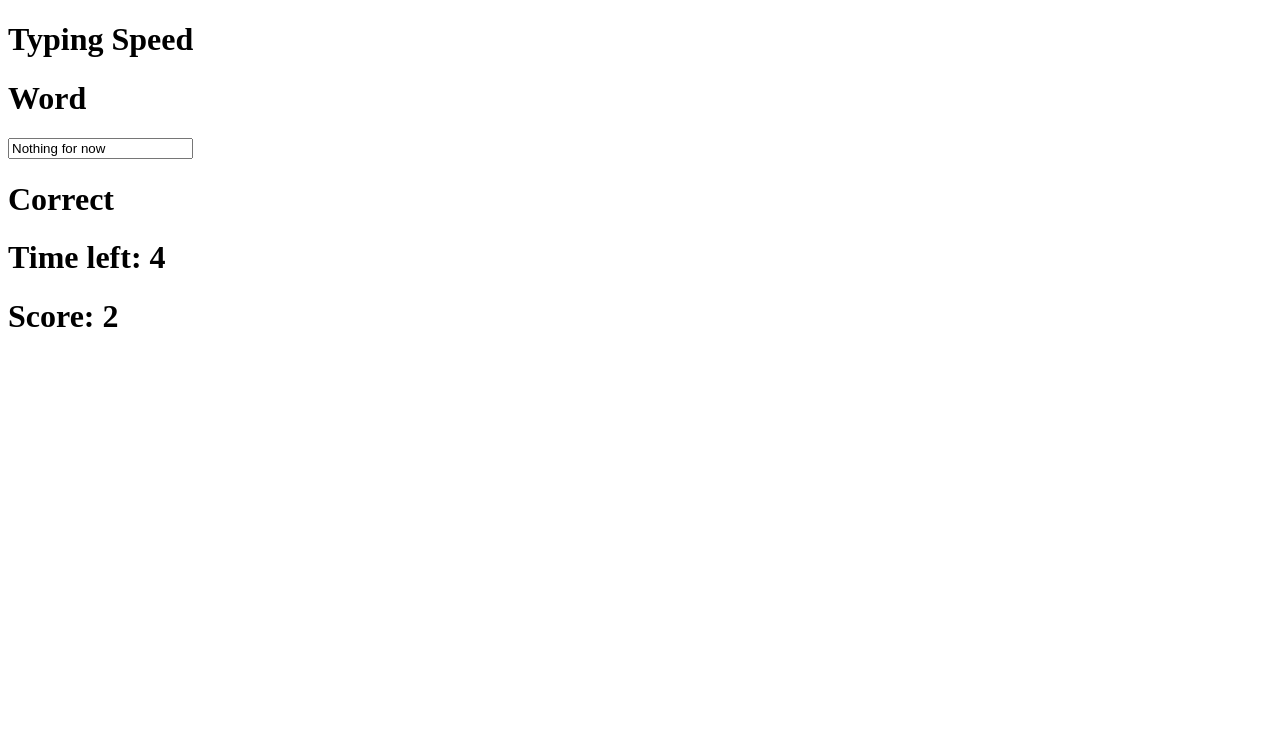
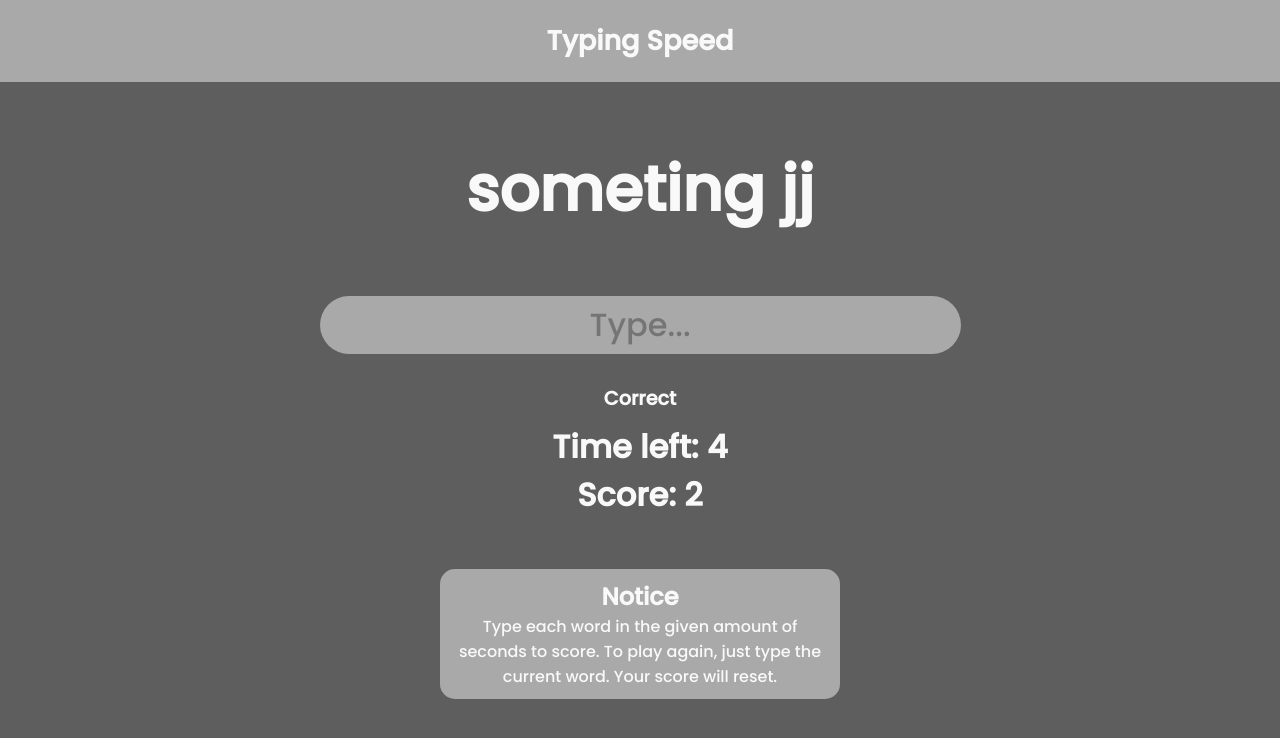
Before and after one commit to rayyaneelmalhouni/typingSpeed, a Svelte app: page / in a window 1280 px wide. Shown: the top 738 px of the page. Built offline with nearby package versions, Linux system fonts and the light colour scheme.

Commit message:
Finish the CSS part

```diff
--- a/public/global.css
+++ b/public/global.css
@@ -0,0 +1,7 @@
+@import url("https://fonts.googleapis.com/css2?family=Poppins:wght@500&display=swap");
+* {
+  padding: 0;
+  margin: 0;
+  box-sizing: border-box;
+  font-family: "Poppins", sans-serif;
+}
--- a/src/App.svelte
+++ b/src/App.svelte
@@ -2,10 +2,38 @@
    import Word from "./components/Word.svelte";
    import Typer	from "./components/Typer.svelte";
    import Score from "./components/Score.svelte";
+   import Notice from "./components/Notice.svelte";
 </script>
-<div>
-<div><h1>Typing Speed</h1></div>
+
+<style>
+   .container {
+	   background-color: #5e5e5e;
+	   min-height: 100vh;
+	   width: 100%;
+	   color: #F9F9F9;
+
+   }
+   .title-container {
+	   padding: 20px;
+	   text-align: center;
+	   background-color: #A9A9A9;
+   }
+   .title {
+	   font-size: 1.7em;
+   }
+   @media only screen and (max-width: 600px) {
+	   .title-container {
+		   padding: 10px;
+	   }
+	   .title {
+		   font-size: 1.3em;
+	   }
+   }
+</style>
+<div class="container">
+<div class="title-container"><h1 class="title">Typing Speed</h1></div>
 <Word />
 <Typer />
 <Score />
+<Notice />
 </div>
--- /dev/null
+++ b/src/components/Notice.svelte
@@ -0,0 +1,34 @@
+
+<style>
+    .notice-container {
+        width: 70%;
+        margin: 0 auto;
+        padding: 10px;
+        background-color: #A9A9A9;
+        border-radius: 15px;
+        margin-top: 40px;
+        max-width: 400px;
+    }
+    .title {
+        font-size: 1.5em;
+        text-align: center;
+    }
+    .notice {
+        text-align: center
+    }
+    @media only screen and (max-width: 600px) {
+        .title {
+            font-size: 1.3em;
+
+        }
+        .notice {
+            font-size: .9em;
+        }
+    }
+</style>
+
+<div class="notice-container">
+    <h1 class="title">Notice</h1>
+    <p class="notice">Type each word in the given amount of seconds to score. To play again, just type the current word. Your score
+        will reset.</p>
+</div>
--- a/src/components/Score.svelte
+++ b/src/components/Score.svelte
@@ -1,8 +1,29 @@
-<div>
-  <h1>Correct</h1>
-  <div>
-      <h1>Time left: 4</h1>
-      <h1>Score: 2</h1>
+<style>
+    .more {
+        padding: 10px;
+        text-align: center;
+    }
+    .message {
+        font-size: 1.2em;
+    }
+    .info-container {
+        margin-top: 10px;
+    }
+    .time, .score {
+        font-size: 2em;
+    }
+    @media only screen and (max-width: 600px) {
+        .time, .score {
+            font-size: 1.5em
+        }
+    }
+</style>
+
+<div class="more">
+  <h1 class="message">Correct</h1>
+  <div class="info-container">
+      <h1 class="time">Time left: 4</h1>
+      <h1 class="score">Score: 2</h1>
   </div>
 
 </div>
--- a/src/components/Typer.svelte
+++ b/src/components/Typer.svelte
@@ -1 +1,32 @@
-<input value="Nothing for now" name="input" id="input">
+<style>
+    .input {
+        padding: 5px 10px;
+        border: none;
+        background-color: #A9A9A9;
+        font-size: 2em;
+        color: #5e5e5e;
+        border-radius: 30px;
+        text-align: center;
+    }
+    .input:focus {
+        border:none;
+        outline: none;
+    }
+    .input-container {
+        display: flex;
+        padding: 20px;
+        margin-top: 20px;
+        justify-content: center;
+
+    }
+    @media only screen and (max-width: 600px) {
+        .input {
+            font-size: 1.3em;
+            border-radius: 30px;
+            width: 70%;
+            padding: 10px 10px;
+        }
+    }
+</style>
+
+<div class="input-container" ><input placeholder="Type..." spellcheck="false" class="input"  name="input" id="input"></div>
--- a/src/components/Word.svelte
+++ b/src/components/Word.svelte
@@ -1 +1,25 @@
-<div><h1>Word</h1></div>
+<style>
+   .word-container {
+       text-align: center;
+       margin-top: 40px;
+       padding: 20px;
+   }
+   .word {
+       font-size: 3.9em;
+
+
+   }
+   @media only screen and (max-width: 600px) {
+       .word-container {
+        margin-top: 60px;
+        padding: 10px;
+       }
+       .word {
+           font-size: 2em;
+       }
+   }
+</style>
+
+<div class="word-container">
+    <h1 class="word">someting jj</h1>
+</div>
```
